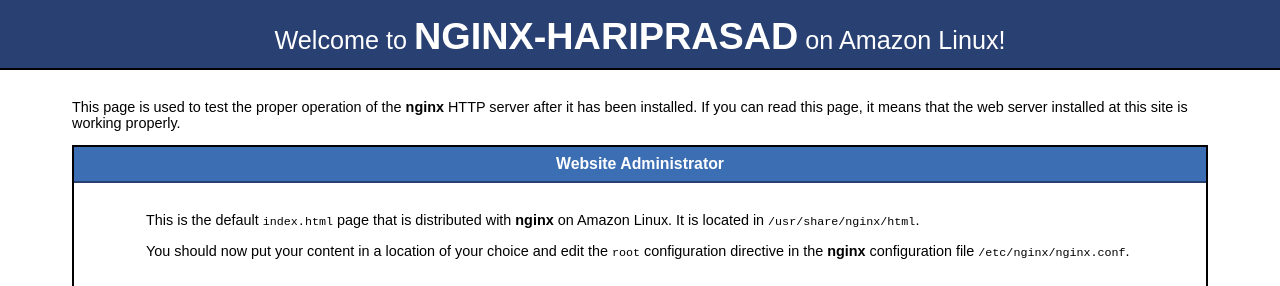
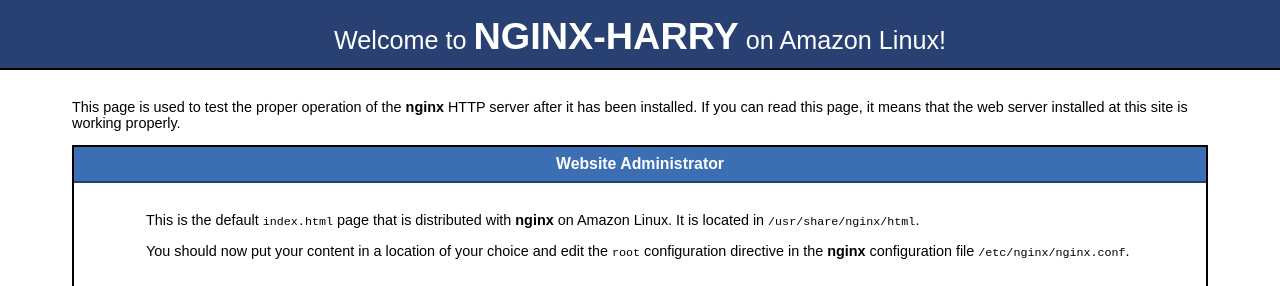
Before and after one commit to hari796/Nginx, a plain HTML site: page index.html in a window 1280 px wide. Shown: the top 286 px of the page. Drawn offline with Linux system fonts and the light colour scheme.

Commit message:
Update index.html

```diff
--- a/index.html
+++ b/index.html
@@ -74,7 +74,7 @@
     </head>
 
     <body>
-        <h1>Welcome to <strong>NGINX-HARIPRASAD</strong> on Amazon Linux!</h1>
+        <h1>Welcome to <strong>NGINX-HARRY</strong> on Amazon Linux!</h1>
         <div class="content">
             <p>This page is used to test the proper operation of the
             <strong>nginx</strong> HTTP server after it has been
```
